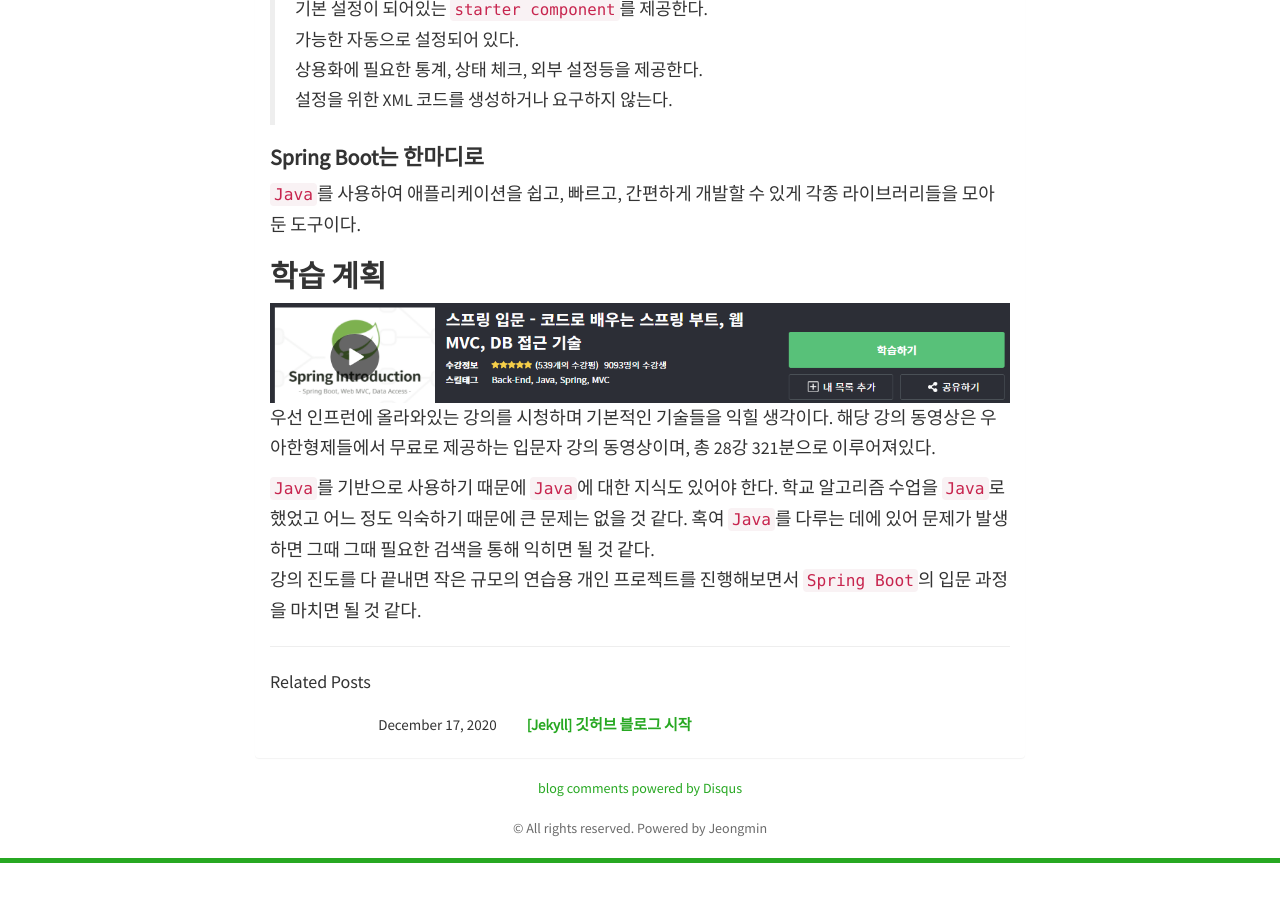
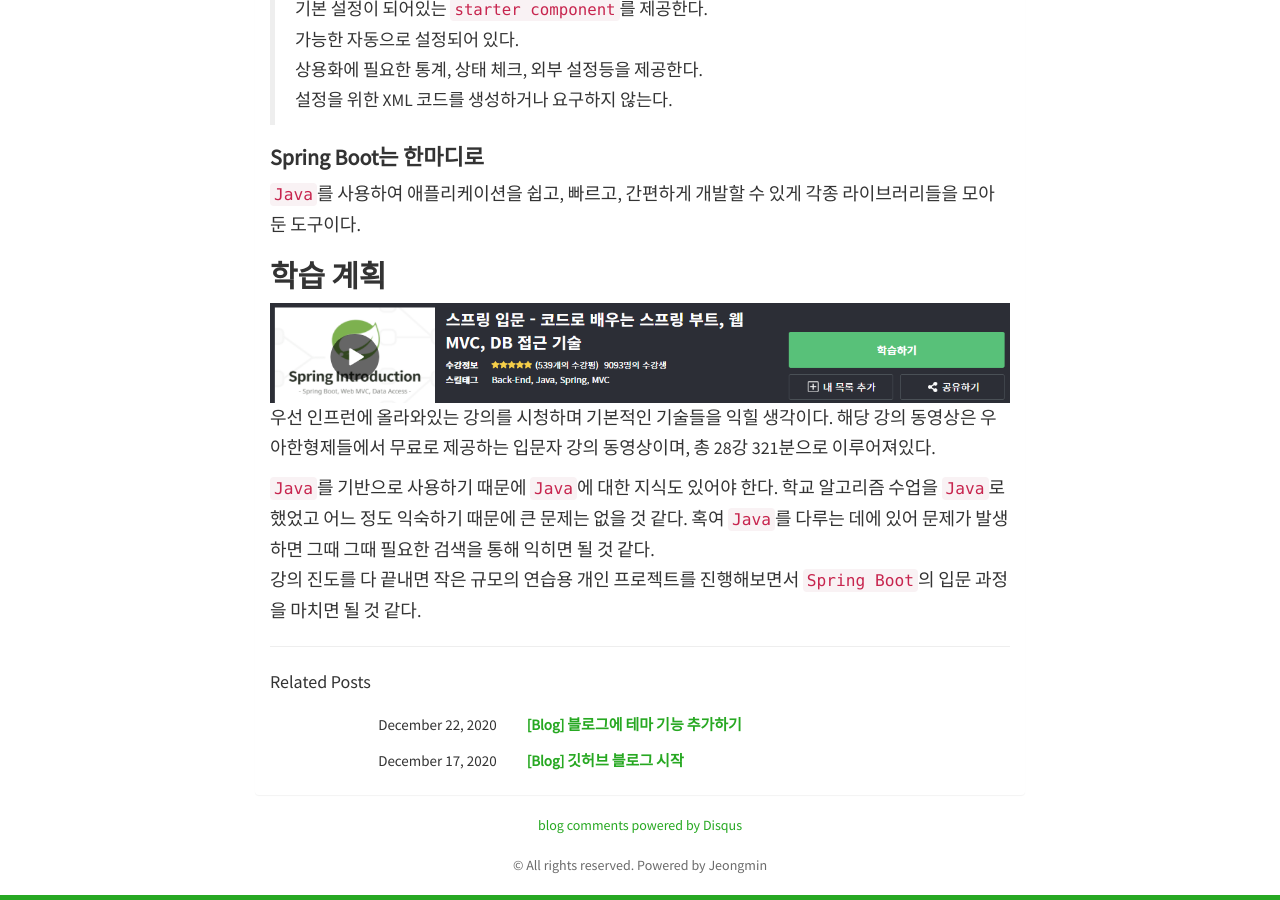
Before and after one commit to Jeongm1n/Jeongm1n.github.io, a Jekyll site: the page built from _posts/2020-12-21-post2.md, in a window 1280 px wide and 900 px high, scrolled down 1044 px. Built offline with Jekyll 4.4.1, drawn with Linux system fonts in a browser that asks for light colours; nearby versions of some CDN libraries; comment, search, counter and statistics services are not loaded; before the commit the page ends 1907 px from its top, so only the background shows below that; some of the changed lines change nothing that is shown.

Commit message:
[POST] Update 2020-12-22-post.md

```diff
--- a/_data/format.yml
+++ b/_data/format.yml
@@ -2,4 +2,5 @@
 post: Post
 springboot: SpringBoot
 backend: Backend
+blog: Blog
 ---
--- a/_data/tags.yml
+++ b/_data/tags.yml
@@ -2,4 +2,5 @@
 - post
 - springboot
 - backend
+- blog
 ---
--- a/_posts/2020-12-17-post1.md
+++ b/_posts/2020-12-17-post1.md
@@ -1,9 +1,10 @@
 ---
 layout: post
-title: "[Jekyll] 깃허브 블로그 시작"
+title: "[Blog] 깃허브 블로그 시작"
 comments: true
 tags:
 - post
+- blog
 ---
 
 # <strong>Jekyll을 이용한 깃허브 블로그</strong>
--- /dev/null
+++ b/_posts/2020-12-22-post3.md
@@ -0,0 +1,26 @@
+---
+layout: post
+title: "[Blog] 블로그에 테마 기능 추가하기"
+comments: true
+tags:
+- post
+- blog
+---
+# <strong>블로그에 테마 기능 추가하기</strong>
+<p>
+블로그에 있는 모든 글들을 글을 쓴 목적에 맞게 분류하면 보는 사람이나 작성한 사람이나 더 편하게 블로그를 이용할 수 있을 것이란 생각을 이전부터 했다. 테마 기능을 언제 추가할까 생각만 했는데 오늘 들어야할 Spring Boot 강의를 끝내고 시간이 남아 블로그에 테마 기능을 추가했다.
+</p>
+
+## <strong>반응형 tag 기능🖱</strong>
+<img src="../images/theme.png" width="100%" height="200px">
+
+`TAGS`라는 카테고리를 `navbar`에 추가 시키지 않고, `POSTS`에 들어가면 전체 태그도 함께 보여주도록 했다. 그리고 사용자가 원하는 `tag`를 클릭하면 해당 `tag`에 맞는 글들만 사용자에게 보여준다. 그리고 당연히 해당 `tag botton`은 반응형이다.
+
+`tag` 기능 추가 과정을 다음과 같이 요약해봤다.
+> `_data` 폴더 생성, 해당 폴더에 `format.yml`, `tags.yml`파일 생성
+> `tags.yml`에는 내가 사용할 `tag`목록을 적어준다.
+> `format.yml`에는 마크다운에 추가한 `tag`형식을 통일시켜 변환해준다.
+> `posts.html`에 `tag`목록을 보여주는 코드를 추가시킨다.
+> 마지막으로, `_layouts/layout.html`에 동적으로 페이지를 변형시켜주는 스크립트 함수를 추가한다.
+
+`tag`에 맞는 포스트 수가 몇 개인지는 중요하지 않을 것 같아 포스트의 수는 추가 시키지 않았다. `category` 기능도 추가시키려고 했는데 오늘 추가한 `tag` 기능이 `category` 기능까지 충분히 대체할 수 있다고 생각해 추가하지 않았다. 좀 더 깔끔하고 효율적인 블로그가 된 것 같아 기분이 좋다.😁😁😁
```
Also changed, not shown: images/theme.png (added).
